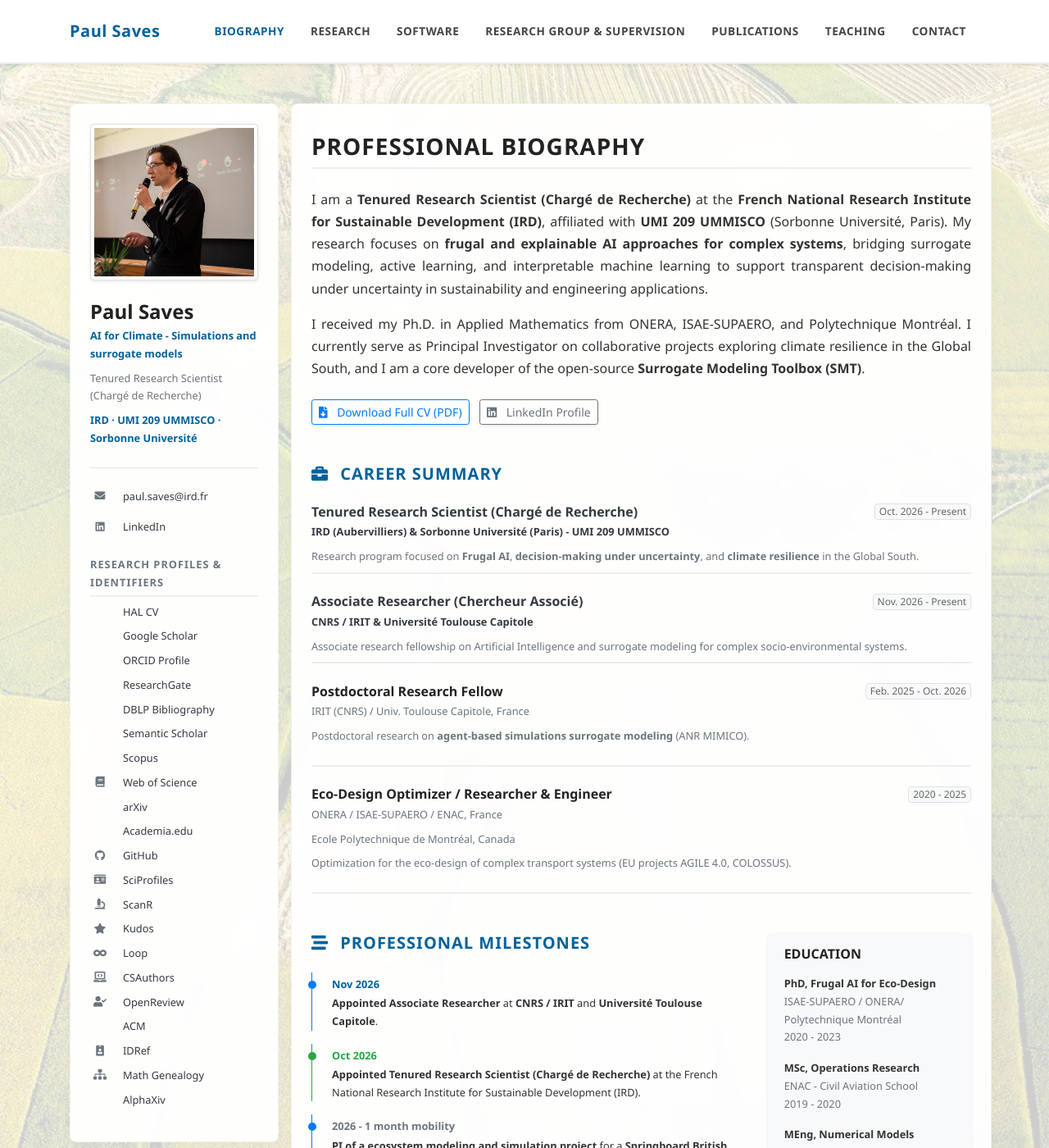
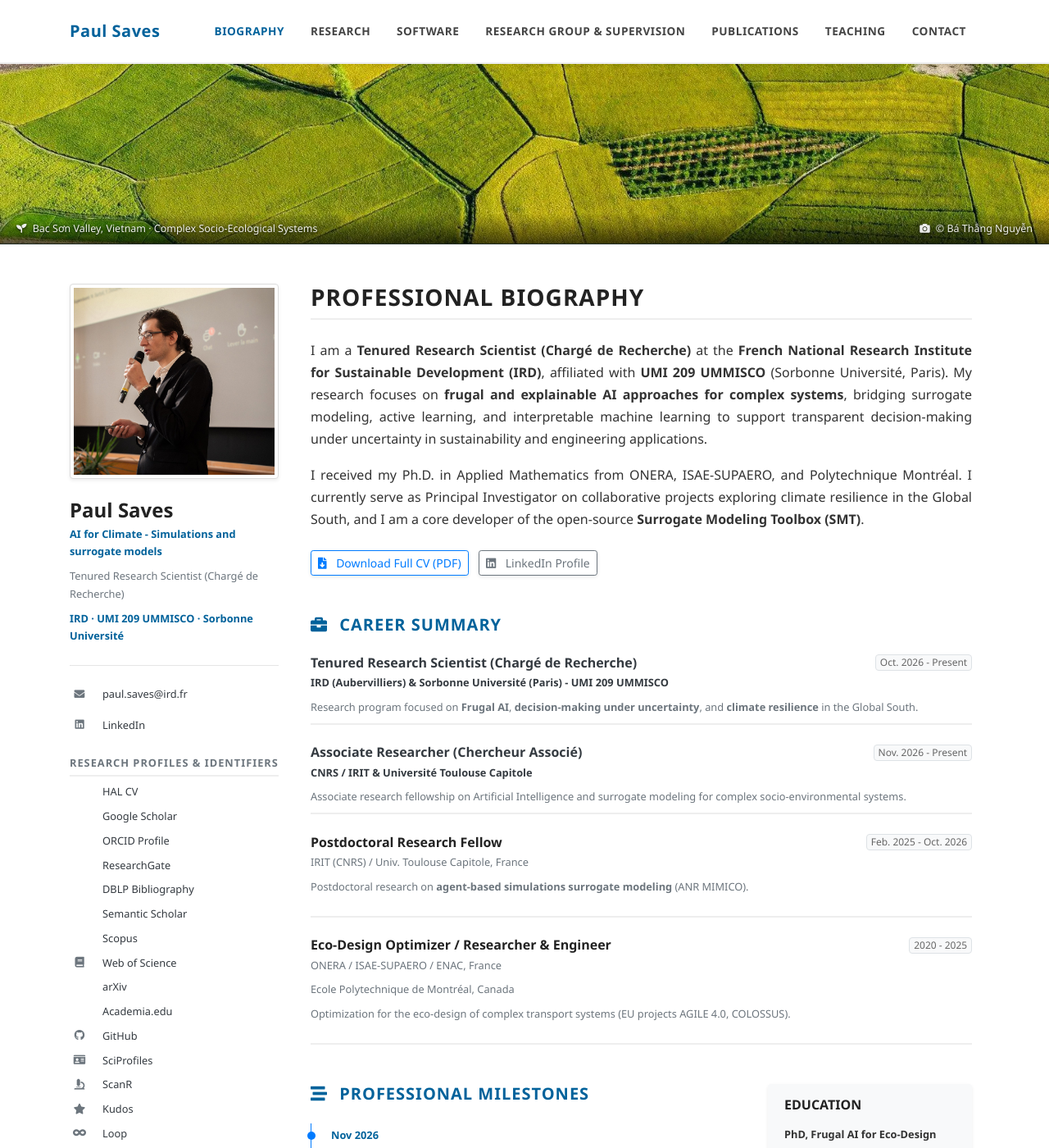
Before and after one commit to Paul-Saves/Paul-Saves.github.io, a Jekyll site: the page built from index.md, in a window 1280 px wide and 1400 px high. Shown: the whole window at 82% size. Built offline with Jekyll 4.4.1, drawn with Linux system fonts in a browser that asks for light colours; a style sheet for code colours, icons or effects is not loaded.

Commit message:
feat(design): implement responsive lightweight Hero Banner in WebP with Bá Thắng Nguyễn credit

```diff
--- a/_layouts/default.html
+++ b/_layouts/default.html
@@ -36,7 +36,6 @@
     {% endif %}
   </head>
   <body class="d-flex flex-column h-100">
-    <div class="site-bg-overlay" style="background-image: url('{{ "/assets/img/bac-son-rice-fields.jpg" | relative_url }}');" aria-hidden="true" title="Aerial rice paddies in Bac Sơn Valley © Bá Thắng Nguyễn"></div>
 
     <!-- Header / Navbar -->
     <nav class="navbar navbar-expand-lg navbar-light bg-white border-bottom sticky-top py-3 shadow-sm">
@@ -56,6 +55,20 @@
         </div>
       </div>
     </nav>
+
+    <!-- Hero Banner: Bac Son Valley Rice Paddies (Photo © Bá Thắng Nguyễn) -->
+    <div class="hero-banner position-relative overflow-hidden">
+      <picture>
+        <source media="(max-width: 767px)" srcset="{{ '/assets/img/bac-son-banner-mobile.webp' | relative_url }}" type="image/webp">
+        <source srcset="{{ '/assets/img/bac-son-banner.webp' | relative_url }}" type="image/webp">
+        <img src="{{ '/assets/img/bac-son-banner.jpg' | relative_url }}" alt="Aerial rice paddies in Bac Sơn Valley" class="hero-banner-img w-100 h-100" loading="eager" decoding="async">
+      </picture>
+      <div class="hero-banner-caption position-absolute">
+        <span class="d-none d-md-inline"><i class="fas fa-seedling mr-1"></i> Bac Sơn Valley, Vietnam · Complex Socio-Ecological Systems</span>
+        <span class="ml-auto"><i class="fas fa-camera mr-1"></i> &copy; Bá Thắng Nguyễn</span>
+      </div>
+    </div>
+
 
     <div class="container mt-5 mb-5 flex-shrink-0">
       <div class="row">
--- a/css/main.css
+++ b/css/main.css
@@ -122,52 +122,48 @@ footer {
     margin-right: 12px;
 }
 
+/* ==========================================================================
+   Hero Banner Styling (Bac Son Valley Rice Paddies - © Bá Thắng Nguyễn)
+   Fast, mobile-optimized, zero scroll-lag
+   ========================================================================== */
+.hero-banner {
+    position: relative;
+    width: 100%;
+    height: 220px;
+    background-color: #263328;
+    overflow: hidden;
+    border-bottom: 1px solid rgba(0, 0, 0, 0.08);
+}
 
-/* ==========================================================================
-   Ambient Static Background - Bac Son Valley Rice Paddies
-   Photo © Bá Thắng Nguyễn
-   ========================================================================== */
-.site-bg-overlay {
-    position: fixed;
-    top: 0;
+.hero-banner-img {
+    width: 100%;
+    height: 100%;
+    object-fit: cover;
+    object-position: center 45%;
+    display: block;
+}
+
+.hero-banner-caption {
+    bottom: 0;
     left: 0;
-    width: 100vw;
-    height: 100vh;
-    background-size: cover;
-    background-position: center center;
-    background-repeat: no-repeat;
-    opacity: 0.20;
-    z-index: -1;
+    right: 0;
+    padding: 0.5rem 1.25rem;
+    background: linear-gradient(to top, rgba(0, 0, 0, 0.65) 0%, rgba(0, 0, 0, 0.25) 60%, rgba(0, 0, 0, 0) 100%);
+    display: flex;
+    justify-content: space-between;
+    align-items: flex-end;
+    font-size: 0.78rem;
+    color: rgba(255, 255, 255, 0.92);
+    text-shadow: 0 1px 3px rgba(0, 0, 0, 0.8);
     pointer-events: none;
 }
 
-/* Glassmorphism content containers ensuring optimal contrast and readability */
-.sidebar {
-    background: rgba(255, 255, 255, 0.94);
-    backdrop-filter: blur(10px);
-    -webkit-backdrop-filter: blur(10px);
-    padding: 1.5rem;
-    border-radius: 8px;
-    border: 1px solid rgba(0, 0, 0, 0.05);
-    box-shadow: 0 4px 18px rgba(0, 0, 0, 0.03);
-}
-
-main {
-    background: rgba(255, 255, 255, 0.94);
-    backdrop-filter: blur(10px);
-    -webkit-backdrop-filter: blur(10px);
-    padding: 2.2rem;
-    border-radius: 8px;
-    border: 1px solid rgba(0, 0, 0, 0.05);
-    box-shadow: 0 4px 18px rgba(0, 0, 0, 0.03);
-}
-
 @media (max-width: 767.98px) {
-    main {
-        padding: 1.25rem;
+    .hero-banner {
+        height: 125px;
     }
-    .sidebar {
-        padding: 1.25rem;
-        margin-bottom: 1.5rem;
+    .hero-banner-caption {
+        font-size: 0.68rem;
+        padding: 0.35rem 0.75rem;
     }
 }
```
Also changed, not shown: assets/img/bac-son-banner-mobile.webp (added), assets/img/bac-son-banner.jpg (added), assets/img/bac-son-banner.webp (added).
